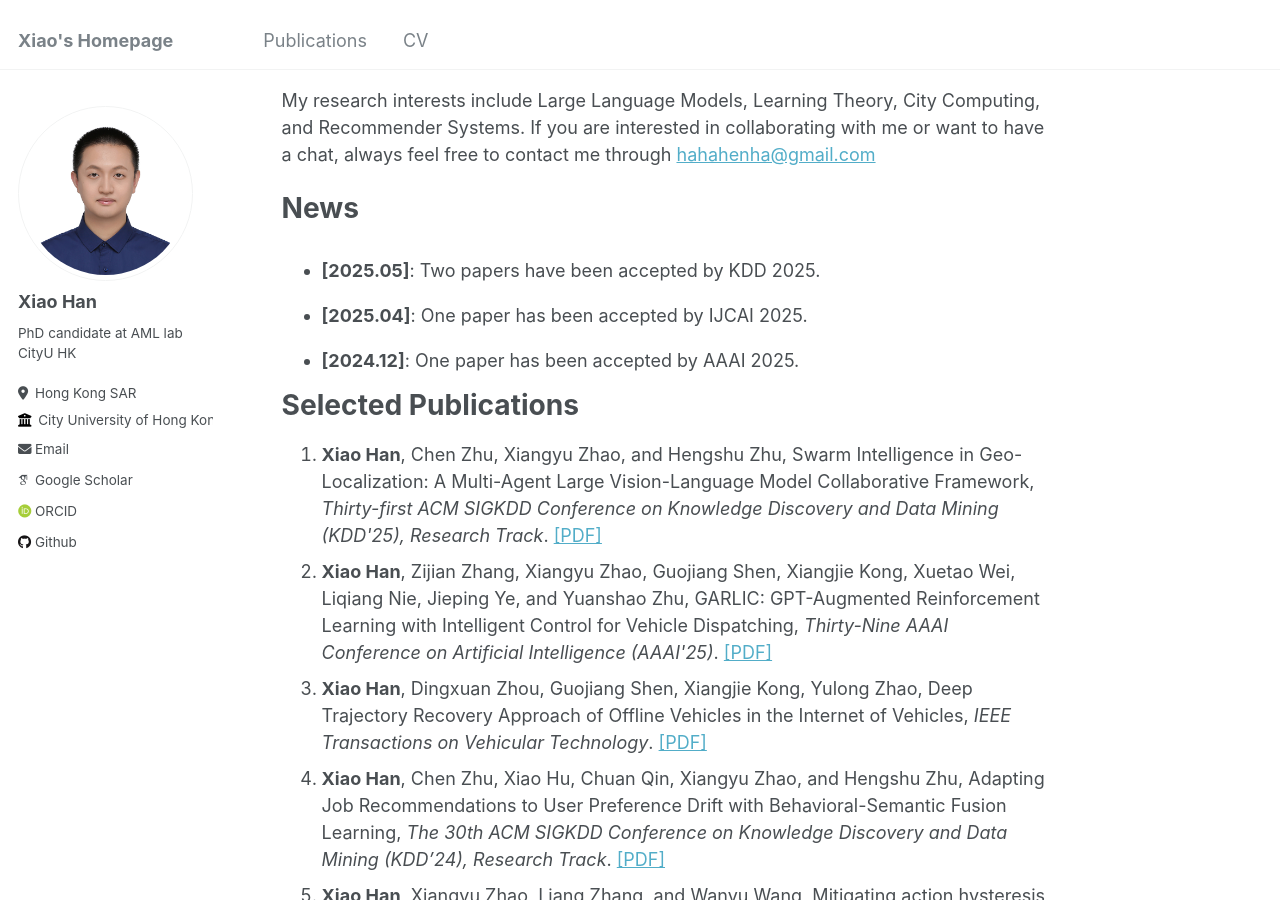
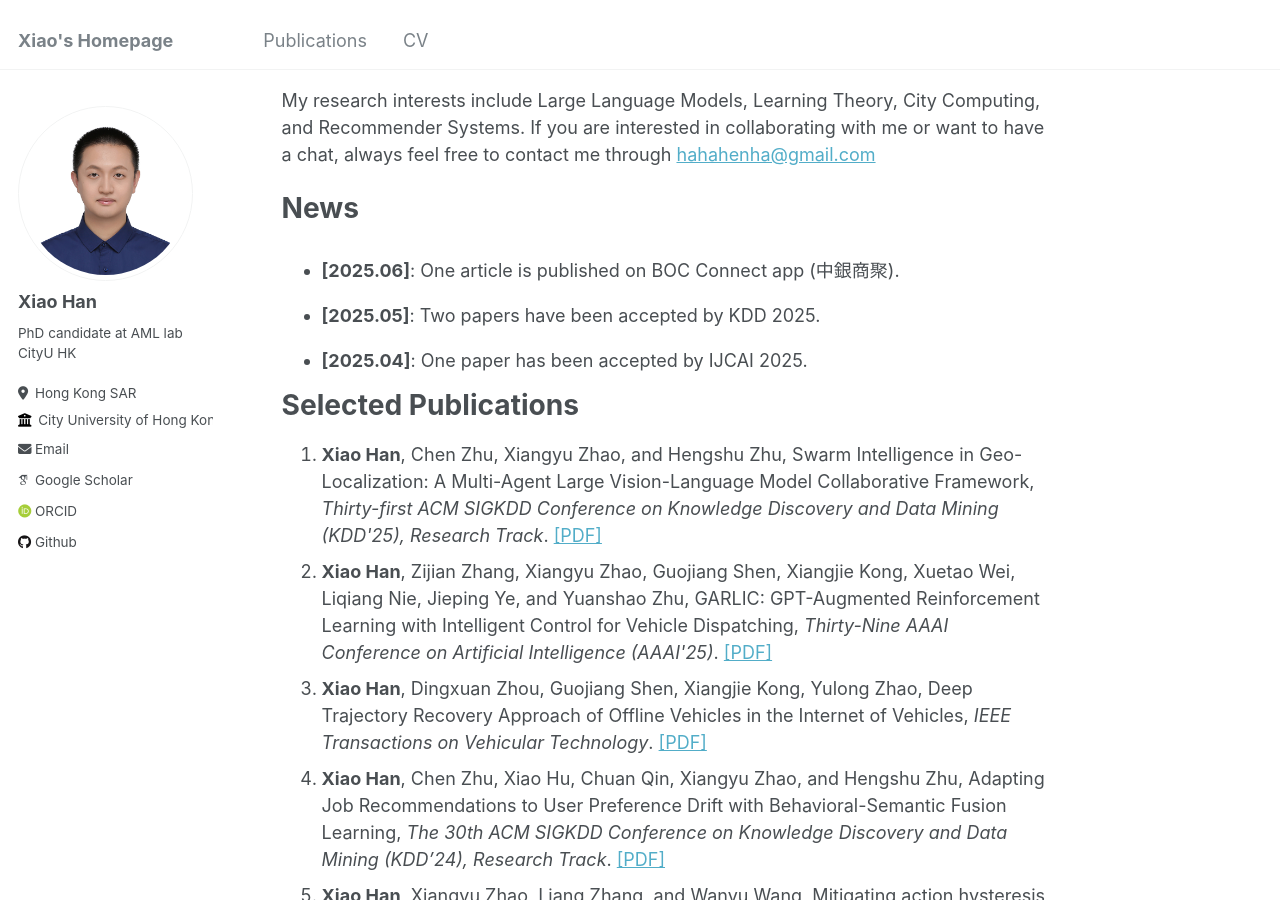
Before and after one commit to hahahenha/hahahenha.github.io, a Jekyll site: the page built from _pages/about.md, in a window 1280 px wide and 900 px high, scrolled down 395 px. Built offline with Jekyll 4.4.1, drawn with Linux system fonts in a browser that asks for light colours; some web fonts are replaced.

Commit message:
Update about.md

```diff
--- a/_pages/about.md
+++ b/_pages/about.md
@@ -38,6 +38,12 @@ If you are interested in collaborating with me or want to have a chat, always fe
 </style>
 
 <div class="scrollable">
+
+ <ul>
+    <li><strong>[2025.06]</strong>: One article is published on BOC Connect app (中銀商聚). </li>
+  </ul>
+
+
  <ul>
     <li><strong>[2025.05]</strong>: Two papers have been accepted by KDD 2025.</li>
   </ul>
```
